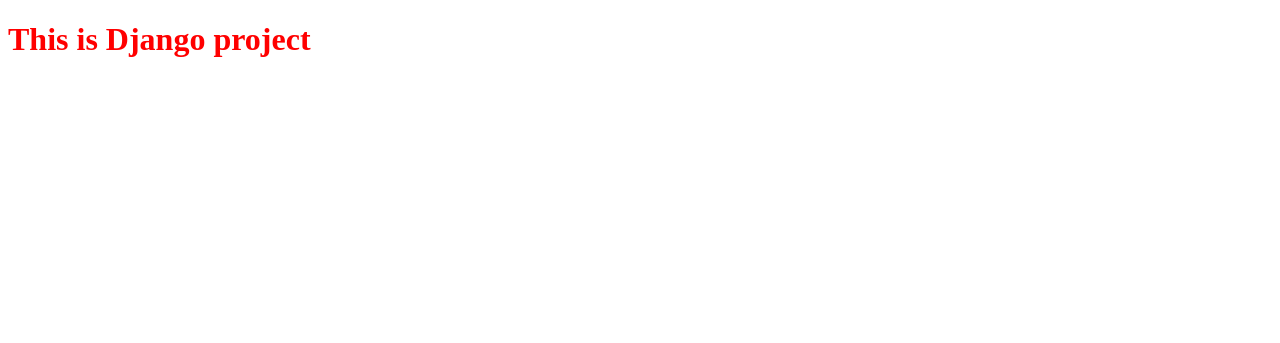
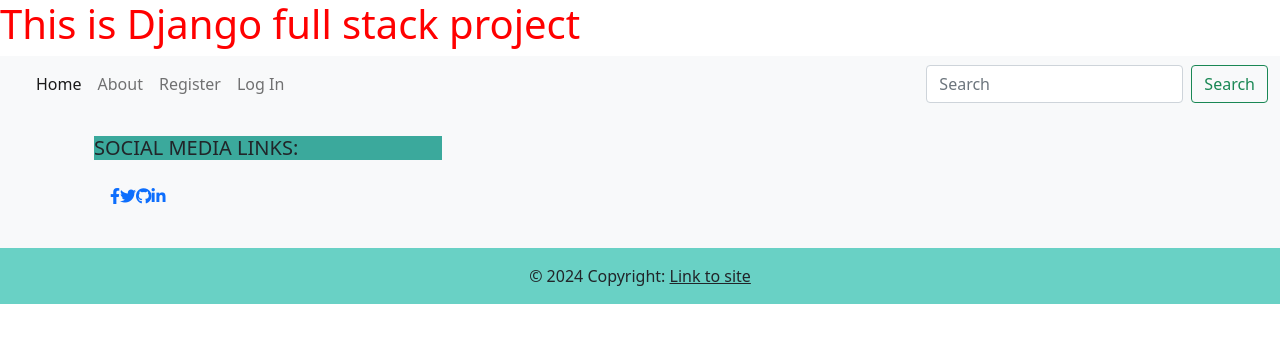
Before and after one commit to Grace-YuGuo/book-shelf-full-stack, a Django app: template templates/base.html in a window 1280 px wide. Shown: the top 343 px of the page. Run offline with Django 4.2, Linux system fonts and the light colour scheme; the template is opened without the code that fills it, so the values that code supplies are empty.

Commit message:
Add navbar and footer into base.html and link base.html with book/index.html

```diff
--- a/templates/base.html
+++ b/templates/base.html
@@ -2,15 +2,108 @@
 
 <!DOCTYPE html>
 <html lang="en">
+
 <head>
     <meta charset="UTF-8">
     <meta name="viewport" content="width=device-width, initial-scale=1.0">
-    <title>This is Django project</title>
+    <title>This is Django full stack project:book_shelf</title>
+
+    <!-- Goole Fonts CSS -->
+    <link rel="preconnect" href="https://fonts.gstatic.com">
+    <link href="https://fonts.googleapis.com/css2?family=Lato:wght@300;700&display=swap" rel="stylesheet">
+
+    <!-- Font Awesome CSS -->
+    <link href="https://cdnjs.cloudflare.com/ajax/libs/font-awesome/6.0.0-beta3/css/all.min.css" rel="stylesheet">
+
+    <!-- Bootstrap CSS -->
+    <link href="https://cdn.jsdelivr.net/npm/bootstrap@5.0.1/dist/css/bootstrap.min.css" rel="stylesheet"
+        integrity="sha384-+0n0xVW2eSR5OomGNYDnhzAbDsOXxcvSN1TPprVMTNDbiYZCxYbOOl7+AMvyTG2x" crossorigin="anonymous">
 
     <!-- Custom CSS -->
     <link rel="stylesheet" href="{% static 'css/style.css' %}">
 </head>
+
 <body>
-    <h1> This is Django project </h1>
+    <h1> This is Django full stack project </h1>
+
+    <!-- Navigation -->
+    <nav class="navbar navbar-expand-lg navbar-light bg-light">
+        <div class="container-fluid">
+            <a class="navbar-brand" href="#"> </a>
+            <button class="navbar-toggler" type="button" data-bs-toggle="collapse" data-bs-target="#navbarNav" aria-controls="navbarNav" aria-expanded="false" aria-label="Toggle navigation">
+                <span class="navbar-toggler-icon"></span>
+            </button>
+            <div class="collapse navbar-collapse" id="navbarNav">
+                <ul class="navbar-nav me-auto mb-2 mb-lg-0">
+                    <li class="nav-item">
+                        <a class="nav-link active" aria-current="page" href="#">Home</a>
+                    </li>
+                    <li class="nav-item">
+                        <a class="nav-link" href="#">About</a>
+                    </li>
+                    <li class="nav-item">
+                        <a class="nav-link" href="#">Register</a>
+                    </li>
+                    <li class="nav-item">
+                        <a class="nav-link" href="#">Log In</a>
+                    </li>
+                </ul>
+                <form class="d-flex">
+                    <input class="form-control me-2" type="search" placeholder="Search" aria-label="Search">
+                    <button class="btn btn-outline-success" type="submit">Search</button>
+                </form>
+            </div>
+        </div>
+    </nav>
+
+    <main class="">
+
+        {% block content %}
+        <!-- Content Goes here -->
+        {% endblock content %}
+
+    </main>
+
+    <!-- Footer -->
+    <footer class="bg-light text-center text-lg-start">
+        <div class="container p-4">
+            <div class="row">
+                <div class="col-lg-4 col-md-6 mb-4 mb-md-0">
+                    <h5 class="text-uppercase" style="background-color: #3BA99C;">Social Media Links:</h5>
+                    <ul class="list-unstyled mb-0 p-3 d-flex">
+                        <li>
+                            <a href="https://www.facebook.com" target="_blank">
+                                <i class="fab fa-facebook-f"></i>
+                            </a>
+                        </li>
+                        <li>
+                            <a href="https://www.twitter.com" target="_blank">
+                                <i class="fab fa-twitter"></i>
+                            </a>
+                        </li>
+                        <li>
+                            <a href="https://www.github.com" target="_blank">
+                                <i class="fab fa-github"></i>
+                            </a>
+                        </li>
+                        <li>
+                            <a href="https://www.linkedin.com" target="_blank">
+                                <i class="fab fa-linkedin-in"></i>
+                            </a>
+                        </li>
+                    </ul>
+                </div>
+            </div>
+        </div>
+        <div class="text-center p-3" style="background-color: #69D1C5;">
+            © 2024 Copyright:
+            <a class="text-dark" href="">Link to site</a>
+        </div>
+    </footer>
+
+    <script src="https://cdn.jsdelivr.net/npm/bootstrap@5.0.1/dist/js/bootstrap.bundle.min.js"
+        integrity="sha384-gtEjrD/SeCtmISkJkNUaaKMoLD0//ElJ19smozuHV6z3Iehds+3Ulb9Bn9Plx0x4" crossorigin="anonymous">
+    </script>
 </body>
+
 </html>
```
Also changed, not shown: book/templates/book/index.html (+8 -11 lines).
